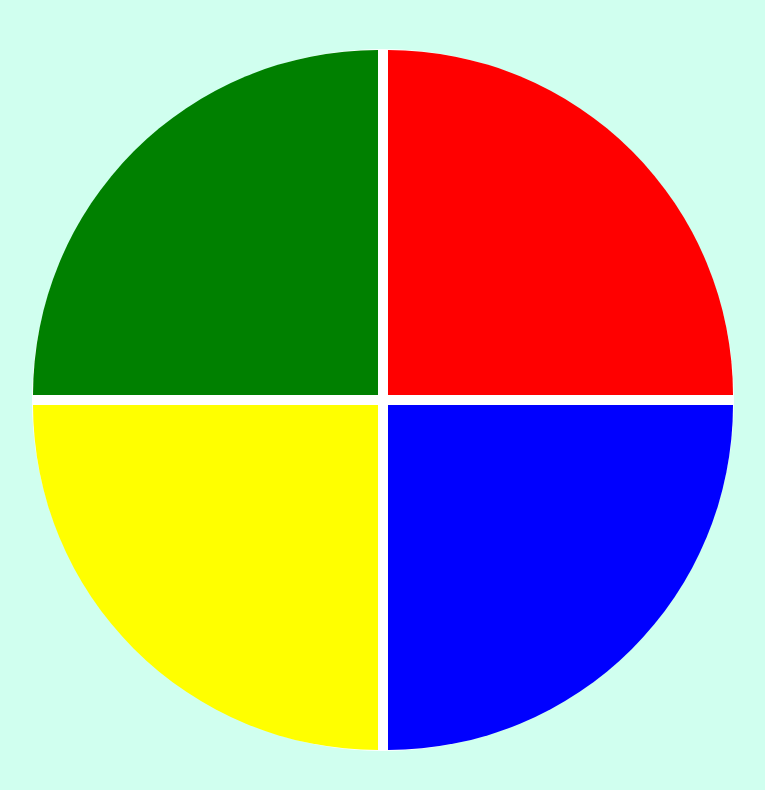
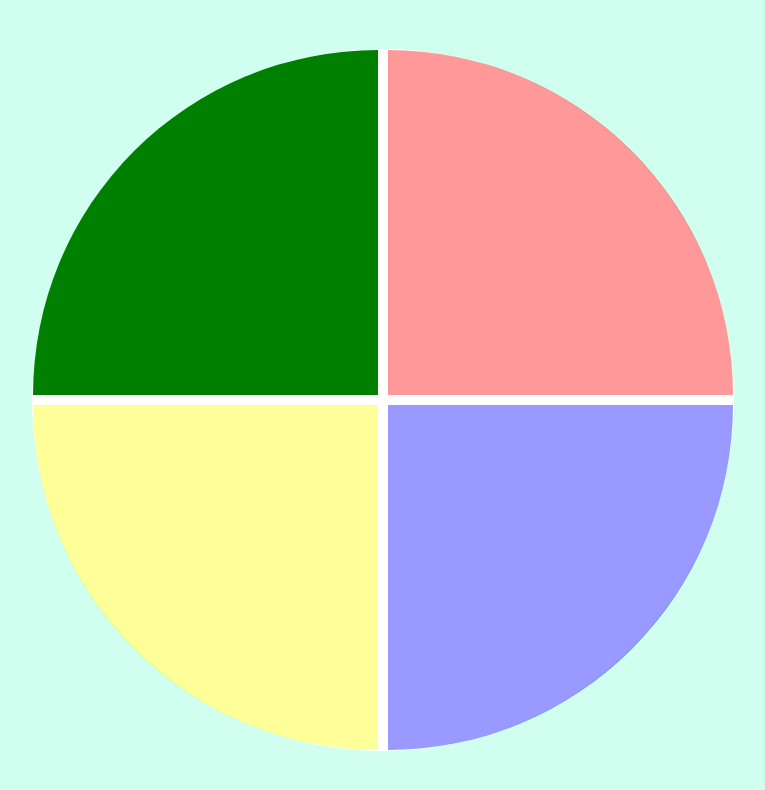
Before and after one commit to isaias3silva/genius, a plain HTML site: page index.html in a window 1280 px wide. Shown: the whole page, without its empty margins (257-1022 px from the left). Drawn offline with Linux system fonts and the light colour scheme.

Commit message:
Created file script.js

```diff
--- a/script.js
+++ b/script.js
@@ -0,0 +1,92 @@
+let order = [];
+let clickedOrder = [];
+let score = 0;
+
+const blue = document.querySelector('.blue');
+const red = document.querySelector('.red');
+const green = document.querySelector('.green');
+const yellow = document.querySelector('.yellow');
+
+let shuffleOrder = () => {
+    let colorOrder = Math.floor(Math.random() * 4);
+    order[order.length] = colorOrder;
+    clickedOrder = [];
+
+    for(let i in order) {
+        let elementColor = createColorElement(order[i]);
+        lightColor(elementColor, Number(i) + 1);
+    }
+}
+
+let lightColor = (element, number) => {
+    number = number * 500;
+    setTimeout(() => {
+        element.classList.add('selected');
+    }, number - 250);
+    setTimeout(() => {
+        element.classList.remove('selected')
+    });
+}
+
+let checkOrder = () => {
+    for(let i in clickedOrder){
+        if(clickedOrder[i] != order[i]) {
+            gameover();
+            break;
+        }
+    }
+    if(clickedOrder.length == order.length) {
+        alert(`Pontução: ${score}\nVocê acertou! Iniciando próximo nível!`)
+        nextLevel();
+    }
+}
+
+let click = (color) => {
+    clickedOrder[clickedOrder.length] = color;
+    createColorElement(color).classList.add('selected');
+
+    setTimeout(() => {
+        createColorElement(color).classList.remove('selected');
+    });
+
+    checkOrder();
+}
+
+let createColorElement = (color) => {
+    if(color == 0) {
+        return green;
+    } else if(color == 1){
+        return red;
+    } else if(color == 2){
+        return yellow;
+    } else if(color == 3){
+        return blue;
+    }
+}
+
+let nextLevel = () => {
+    score++;
+    shuffleOrder();
+}
+
+let gameover = () => {
+    alert(`Pontuação: ${score}\nVocê perdeu o jogo!\n Clique em Ok para iniciar um novo jogo`);
+    order = [];
+    clickedOrder = [];
+
+    playgame();
+}
+
+let playgame =  () => {
+    alert('Bem vindo ao Genisis! Iniciando novo jogo!')
+    score = 0;
+
+    nextLevel();
+}
+
+green.addEventListener('click', click(0));
+red.addEventListener('click', click(1));
+yellow.addEventListener('click', click(2));
+blue.addEventListener('click', click(3));
+
+playgame();
--- a/style.css
+++ b/style.css
@@ -48,5 +48,5 @@ body {
 }
 
 .selected {
-    opacity: 0.8;
+    opacity: 0.4;
 }
```
